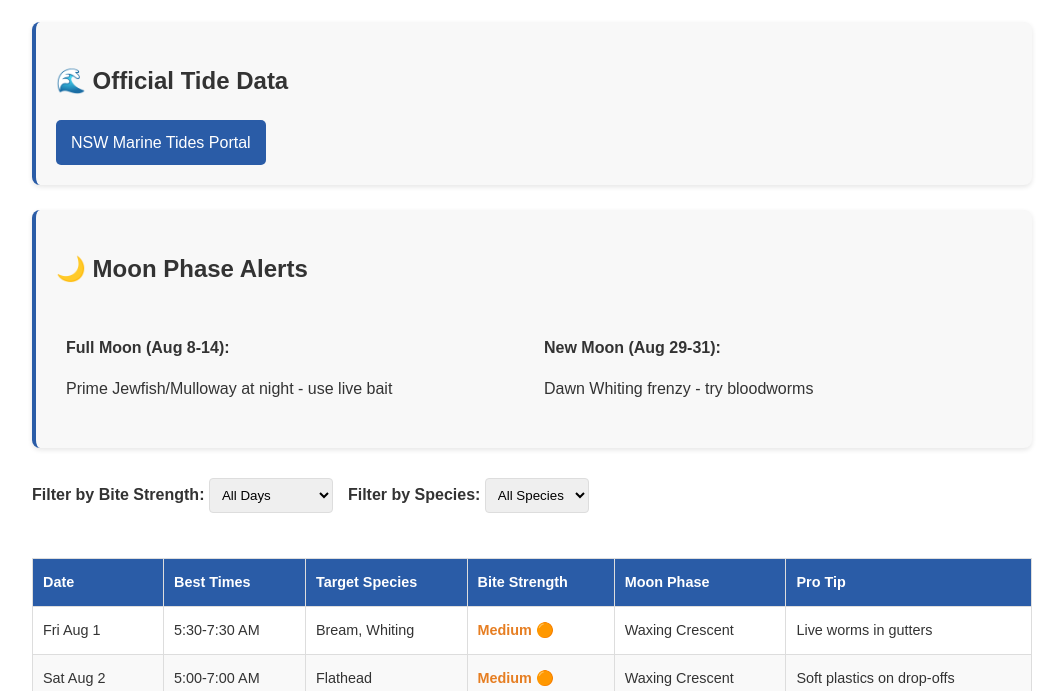
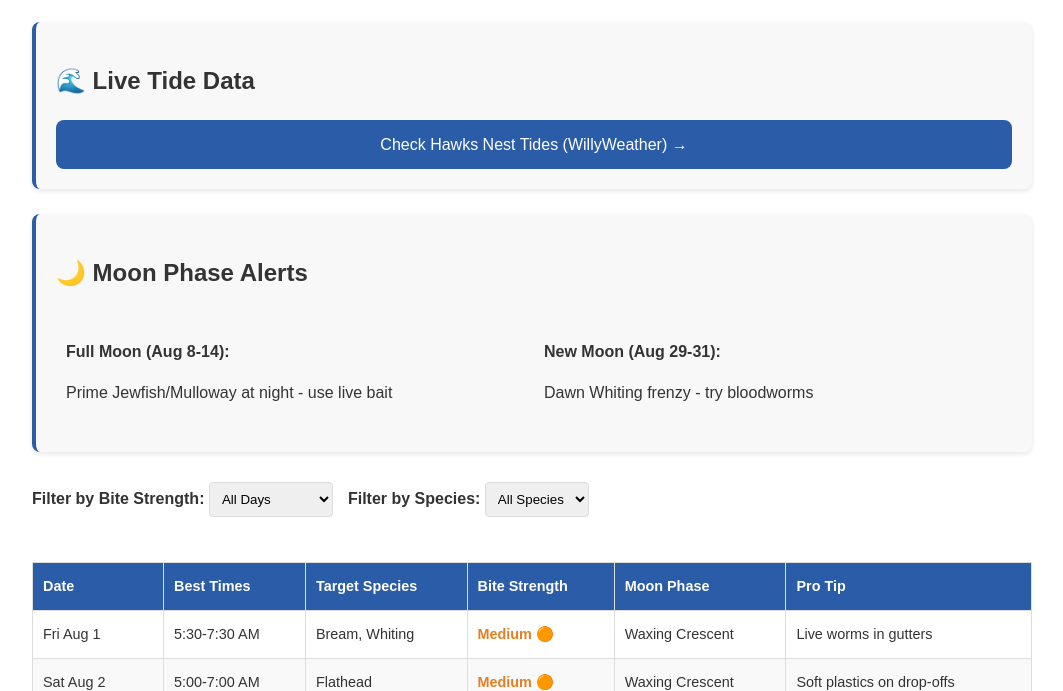
Before and after one commit to hallidayau/Fish_Lips, a plain HTML site: page index.html in a window 1280 px wide. Shown: the part 109-800 px from the top of the page, without its empty margins (108-1171 px from the left). Drawn offline with Linux system fonts and the light colour scheme.

Commit message:
Update index.html

```diff
--- a/index.html
+++ b/index.html
@@ -77,11 +77,11 @@
 
     <!-- Tide Widget -->
     <div class="feature-box">
-    <h2>🌊 Official Tide Data</h2>
-    <a href="https://www.mhl.nsw.gov.au/tides?location=HAWKS+NEST"
+    <h2>🌊 Live Tide Data</h2>
+    <a href="https://tides.willyweather.com.au/nsw/mid-north-coast/hawks-nest.html"
        target="_blank"
-       style="display: inline-block; background: #2a5ca7; color: white; padding: 10px 15px; border-radius: 5px; text-decoration: none;">
-       NSW Marine Tides Portal
+       style="display: block; background: #2a5ca7; color: white; padding: 12px; border-radius: 8px; text-align: center; text-decoration: none;">
+       Check Hawks Nest Tides (WillyWeather) →
     </a>
     </div>
 
```
